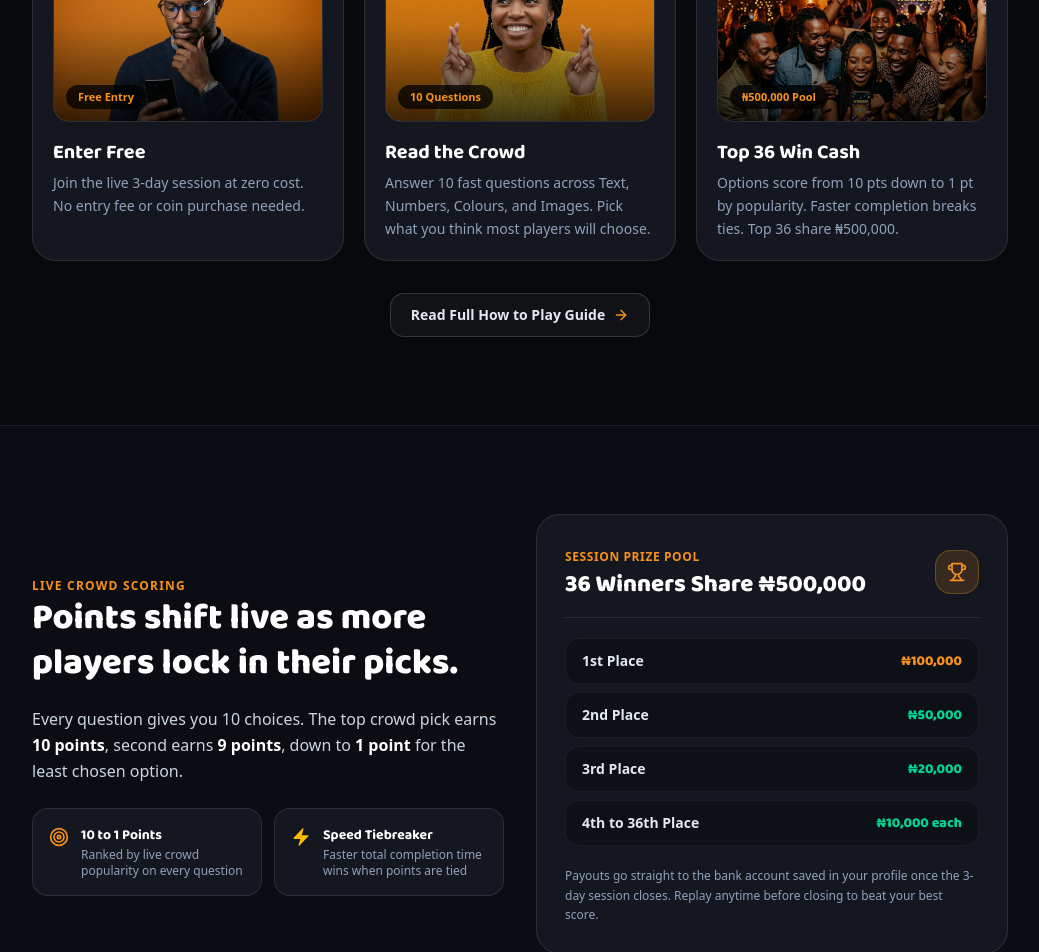
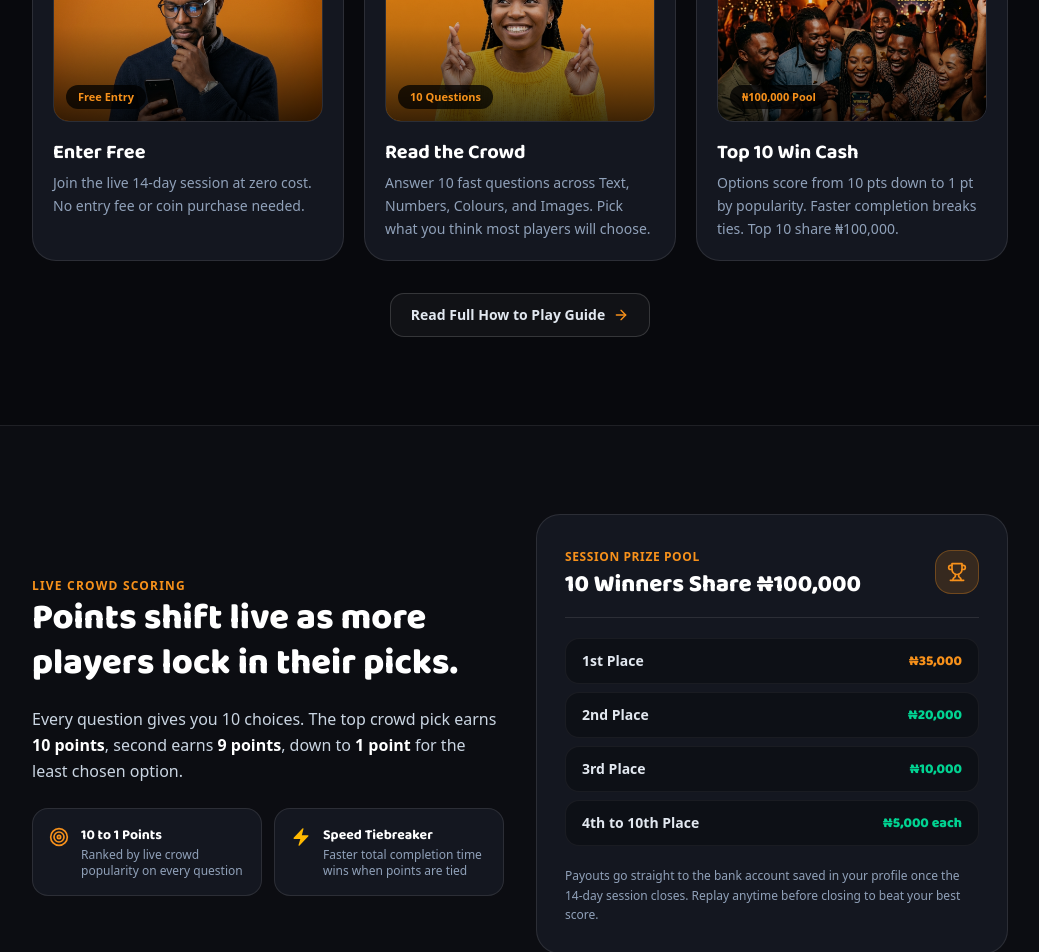
Before and after one commit to Divinity1210/GuessWhatNG, a Next.js app: page / in a window 1280 px wide. Shown: the part 860-1812 px from the top of the page, without its empty margins (120-1159 px from the left). Built offline with nearby package versions, Linux system fonts and the light colour scheme; no server answers.

Commit message:
Update landing page copy to 14-day session, N100k pool, and 10 winners

```diff
--- a/src/app/page.tsx
+++ b/src/app/page.tsx
@@ -13,7 +13,7 @@ const steps = [
   {
     num: "01",
     title: "Enter Free",
-    desc: "Join the live 3-day session at zero cost. No entry fee or coin purchase needed.",
+    desc: "Join the live 14-day session at zero cost. No entry fee or coin purchase needed.",
     img: "/human-thinking.png",
     tag: "Free Entry",
   },
@@ -26,18 +26,18 @@ const steps = [
   },
   {
     num: "03",
-    title: "Top 36 Win Cash",
-    desc: "Options score from 10 pts down to 1 pt by popularity. Faster completion breaks ties. Top 36 share ₦500,000.",
+    title: "Top 10 Win Cash",
+    desc: "Options score from 10 pts down to 1 pt by popularity. Faster completion breaks ties. Top 10 share ₦100,000.",
     img: "/human-group-winner.png",
-    tag: "₦500,000 Pool",
+    tag: "₦100,000 Pool",
   },
 ];
 
 const prizeHighlights = [
-  { place: "1st Place", prize: "₦100,000" },
-  { place: "2nd Place", prize: "₦50,000" },
-  { place: "3rd Place", prize: "₦20,000" },
-  { place: "4th to 36th Place", prize: "₦10,000 each" },
+  { place: "1st Place", prize: "₦35,000" },
+  { place: "2nd Place", prize: "₦20,000" },
+  { place: "3rd Place", prize: "₦10,000" },
+  { place: "4th to 10th Place", prize: "₦5,000 each" },
 ];
 
 export default function LandingPage() {
@@ -94,7 +94,7 @@ export default function LandingPage() {
         <div className="relative z-10 mx-auto max-w-4xl px-4 sm:px-6 text-center">
           <div className="inline-flex items-center gap-2 rounded-full border border-emerald-500/30 bg-emerald-500/10 px-3.5 py-1.5 text-xs font-semibold text-emerald-300">
             <span className="size-2 rounded-full bg-emerald-400" />
-            <span>Free Entry · ₦500,000 Session Pool</span>
+            <span>Free Entry · ₦100,000 Session Pool</span>
           </div>
 
           <h1 className="mt-5 font-display text-4xl font-extrabold tracking-tight text-white sm:text-6xl leading-[1.08]">
@@ -233,7 +233,7 @@ export default function LandingPage() {
                     Session Prize Pool
                   </span>
                   <h3 className="font-display text-xl sm:text-2xl font-black text-white mt-0.5">
-                    36 Winners Share ₦500,000
+                    10 Winners Share ₦100,000
                   </h3>
                 </div>
                 <div className="size-11 shrink-0 rounded-2xl bg-[#F7911B]/15 border border-[#F7911B]/30 grid place-items-center text-[#F7911B]">
@@ -260,7 +260,7 @@ export default function LandingPage() {
               </div>
 
               <p className="text-xs leading-relaxed text-slate-400">
-                Payouts go straight to the bank account saved in your profile once the 3-day session closes. Replay anytime before closing to beat your best score.
+                Payouts go straight to the bank account saved in your profile once the 14-day session closes. Replay anytime before closing to beat your best score.
               </p>
             </div>
           </div>
```
